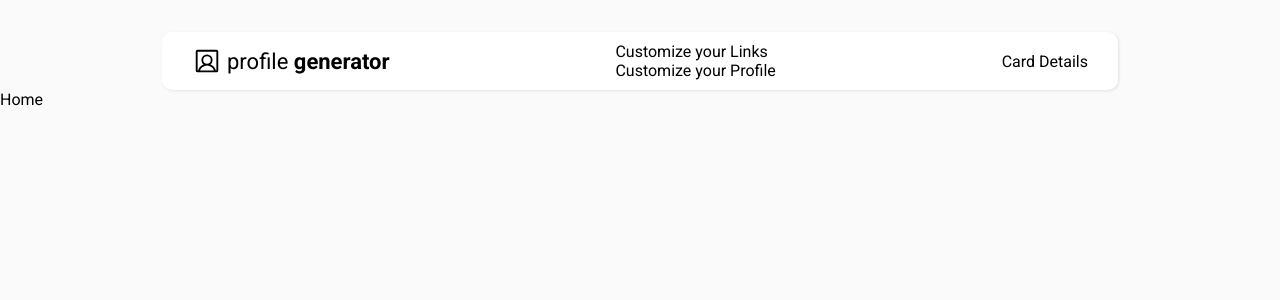
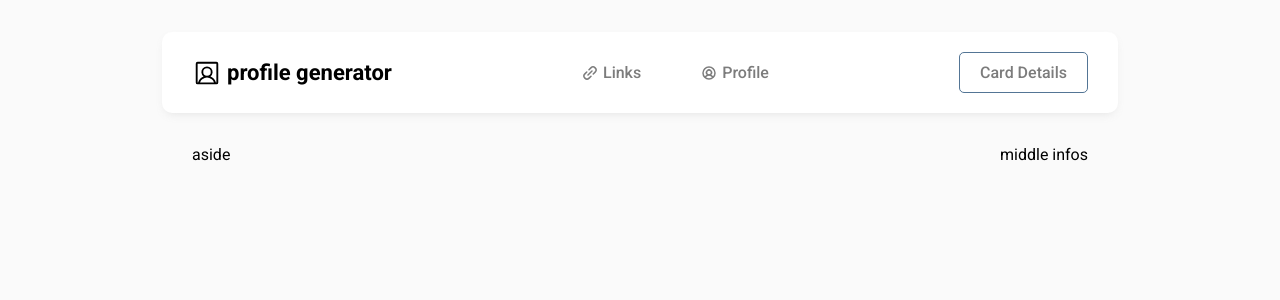
Before and after one commit to Paiva2/card-profile-generator, a React (Vite) app: page / in a window 1280 px wide. Shown: the top 300 px of the page. Built offline with nearby package versions, Linux system fonts and the light colour scheme.

Commit message:
styles/finished header

```diff
--- a/src/components/Header/index.tsx
+++ b/src/components/Header/index.tsx
@@ -1,5 +1,11 @@
-import { UserSquare } from "@phosphor-icons/react"
-import { HeaderContainer, HeaderWrapper, LogoWrapper } from "./styles"
+import { UserSquare, UserCircle, LinkSimple } from "@phosphor-icons/react"
+import {
+  CardDetailsWrapper,
+  HeaderContainer,
+  HeaderWrapper,
+  LogoWrapper,
+  NavigateSections,
+} from "./styles"
 
 const Header = () => {
   return (
@@ -7,16 +13,21 @@ const Header = () => {
       <HeaderWrapper>
         <LogoWrapper>
           <UserSquare size={30} weight="regular" />
-          <p>
-            profile <strong>generator</strong>
-          </p>
+          <p>profile generator</p>
         </LogoWrapper>
-        <div>
-          <p>Customize your Links</p>
-          <p>Customize your Profile</p>
-        </div>
+        <NavigateSections>
+          <button>
+            <LinkSimple size={16} weight="bold" />
+            Links
+          </button>
+          <button>
+            <UserCircle size={16} weight="bold" /> Profile
+          </button>
+        </NavigateSections>
 
-        <div>Card Details</div>
+        <CardDetailsWrapper>
+          <button>Card Details</button>
+        </CardDetailsWrapper>
       </HeaderWrapper>
     </HeaderContainer>
   )
--- a/src/components/Header/styles.ts
+++ b/src/components/Header/styles.ts
@@ -1,6 +1,6 @@
 import { styled } from "styled-components"
 
-export const HeaderContainer = styled.div`
+export const HeaderContainer = styled.header`
   width: 100%;
   display: flex;
   align-items: center;
@@ -15,9 +15,10 @@ export const HeaderWrapper = styled.div`
   justify-content: space-between;
   background-color: #fff;
   border-radius: 10px;
-  padding: 0.625rem 1.875rem;
-  box-shadow: 1px 1px 3px rgba(0, 0, 0, 0.1);
+  padding: 1.25rem 1.875rem;
+  box-shadow: 0px 4px 10px -4px rgba(153, 153, 153, 0.25);
 `
+
 export const LogoWrapper = styled.div`
   display: flex;
   align-items: center;
@@ -25,4 +26,53 @@ export const LogoWrapper = styled.div`
   font-size: 1.375rem;
   cursor: pointer;
   user-select: none;
+  font-weight: 600;
 `
+export const NavigateSections = styled.nav`
+  display: flex;
+  align-items: center;
+  gap: 1.25rem;
+
+  button {
+    all: unset;
+    gap: 0.3125rem;
+    display: flex;
+    align-items: center;
+    justify-content: center;
+    font-size: 1rem;
+    cursor: pointer;
+    font-weight: 500;
+    color: #7c7c7c;
+    padding: 0.625rem 1.25rem;
+    border-radius: 5px;
+
+    &.active {
+      background-color: #add0f1;
+      font-weight: 600;
+      color: #fff;
+    }
+  }
+`
+export const CardDetailsWrapper = styled.div`
+  button {
+    all: unset;
+    gap: 5px;
+    display: flex;
+    align-items: center;
+    justify-content: center;
+    border-radius: 5px;
+    padding: 0.625rem 1.25rem;
+    font-size: 1rem;
+    cursor: pointer;
+    font-weight: 500;
+    color: #7c7c7c;
+    border: 1px solid #537595;
+    transition: 0.3s ease-in-out;
+
+    &:hover {
+      background-color: #5492cd;
+      border: 1px solid transparent;
+      color: #fff;
+    }
+  }
+`
--- a/src/pages/Home/index.tsx
+++ b/src/pages/Home/index.tsx
@@ -1,5 +1,14 @@
+import { HomeWrapper, MainContainer } from "./styles"
+
 const Home = () => {
-  return <div>Home</div>
+  return (
+    <MainContainer>
+      <HomeWrapper>
+        <div>aside</div>
+        <div>middle infos</div>
+      </HomeWrapper>
+    </MainContainer>
+  )
 }
 
 export default Home
--- /dev/null
+++ b/src/pages/Home/styles.ts
@@ -0,0 +1,15 @@
+import { styled } from "styled-components"
+
+export const MainContainer = styled.main`
+  display: flex;
+  width: 100%;
+  justify-content: center;
+  padding-top: 2rem;
+`
+export const HomeWrapper = styled.div`
+  display: flex;
+  align-items: center;
+  width: 70%;
+  justify-content: space-between;
+  gap: 10px;
+`
```
